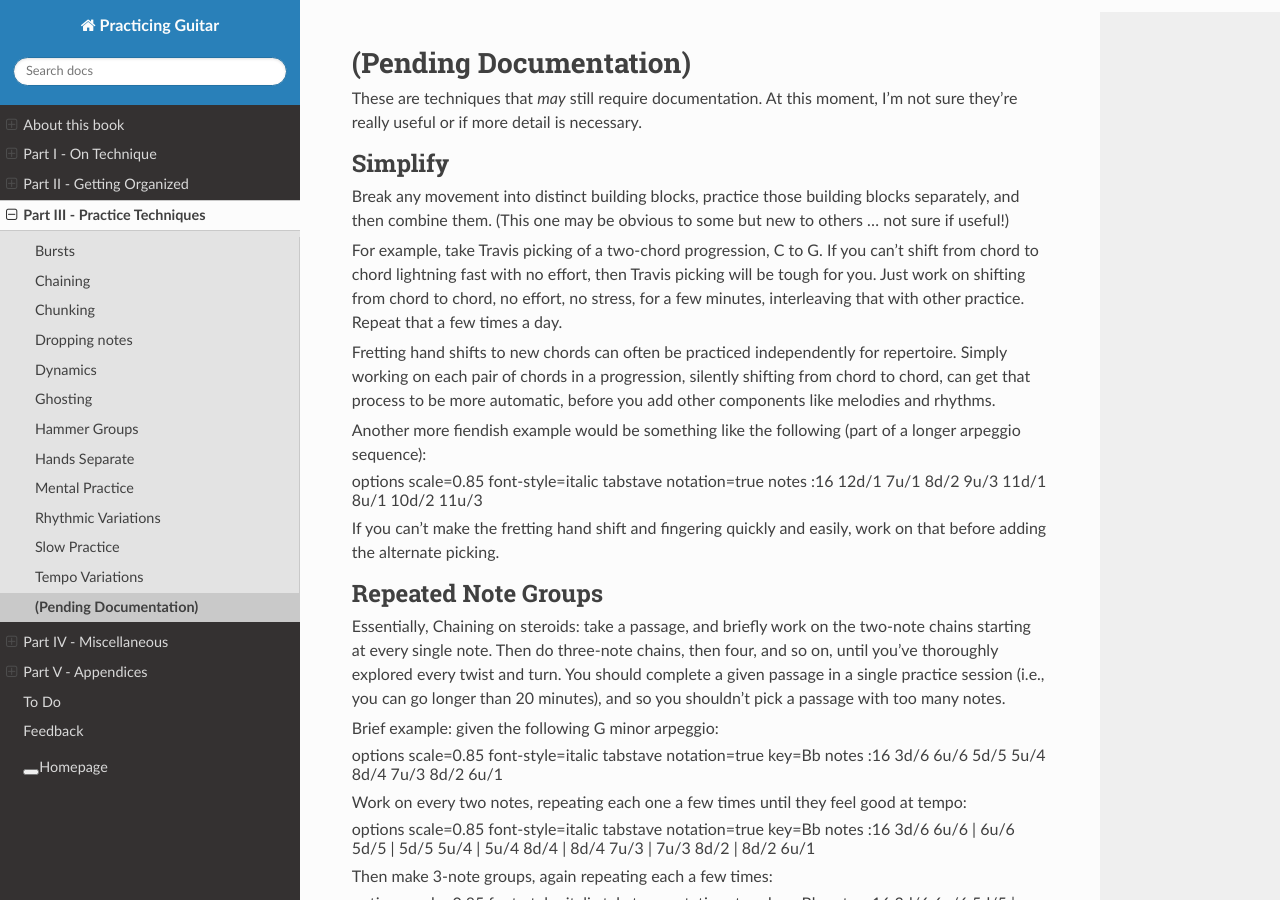
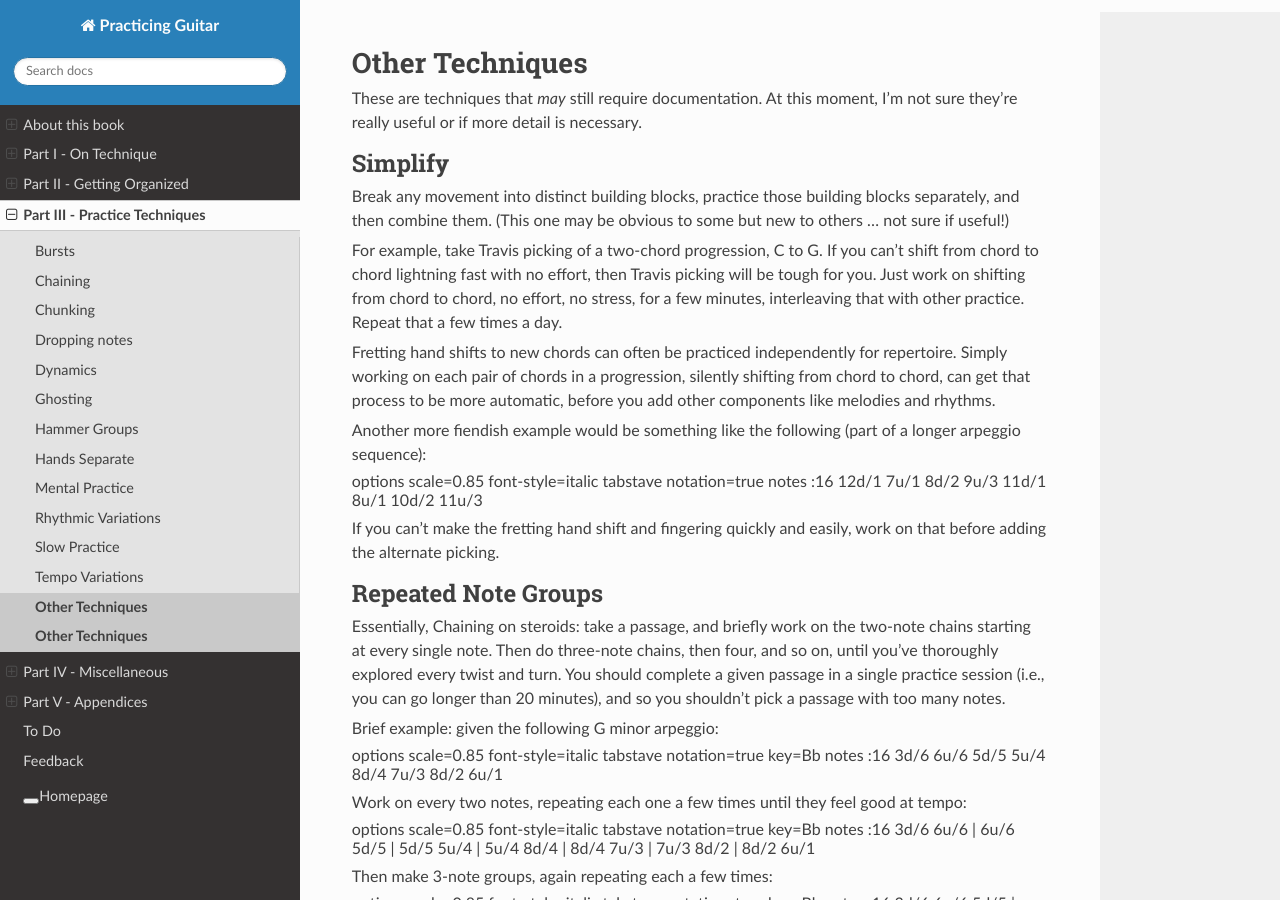
Before and after one commit to jzohrab/practicing-guitar, a Sphinx documentation site: the page built from docs/part-3-techniques/todo-techniques.rst, in a window 1280 px wide and 900 px high. Built offline with Sphinx 7.4.7 and the Read the Docs theme 2.0.0, drawn with Linux system fonts in a browser that asks for light colours; a script that is not in the unit is left out.

Commit message:
Rename to other.

```diff
--- a/docs/part-3-techniques/_index.rst
+++ b/docs/part-3-techniques/_index.rst
@@ -30,3 +30,4 @@ Also see the :ref:`techniqueindex` and the :ref:`techniqueratingindex`.
    :glob:
 
    *
+   todo-techniques
--- a/docs/part-3-techniques/todo-techniques.rst
+++ b/docs/part-3-techniques/todo-techniques.rst
@@ -1,5 +1,5 @@
-(Pending Documentation)
-=======================
+Other Techniques
+================
 
 These are techniques that *may* still require documentation.  At this moment, I'm not sure they're really useful or if more detail is necessary.
 
```
